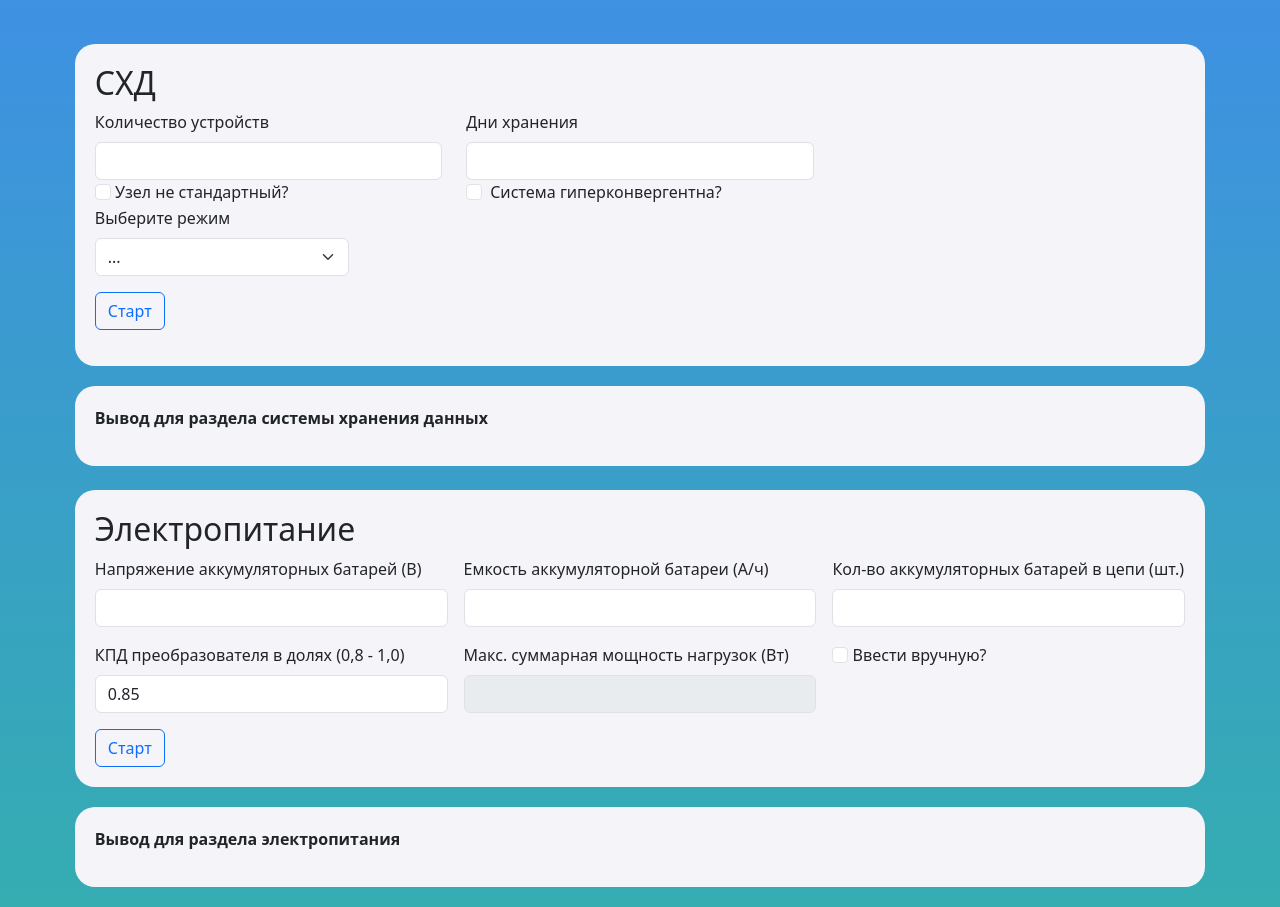
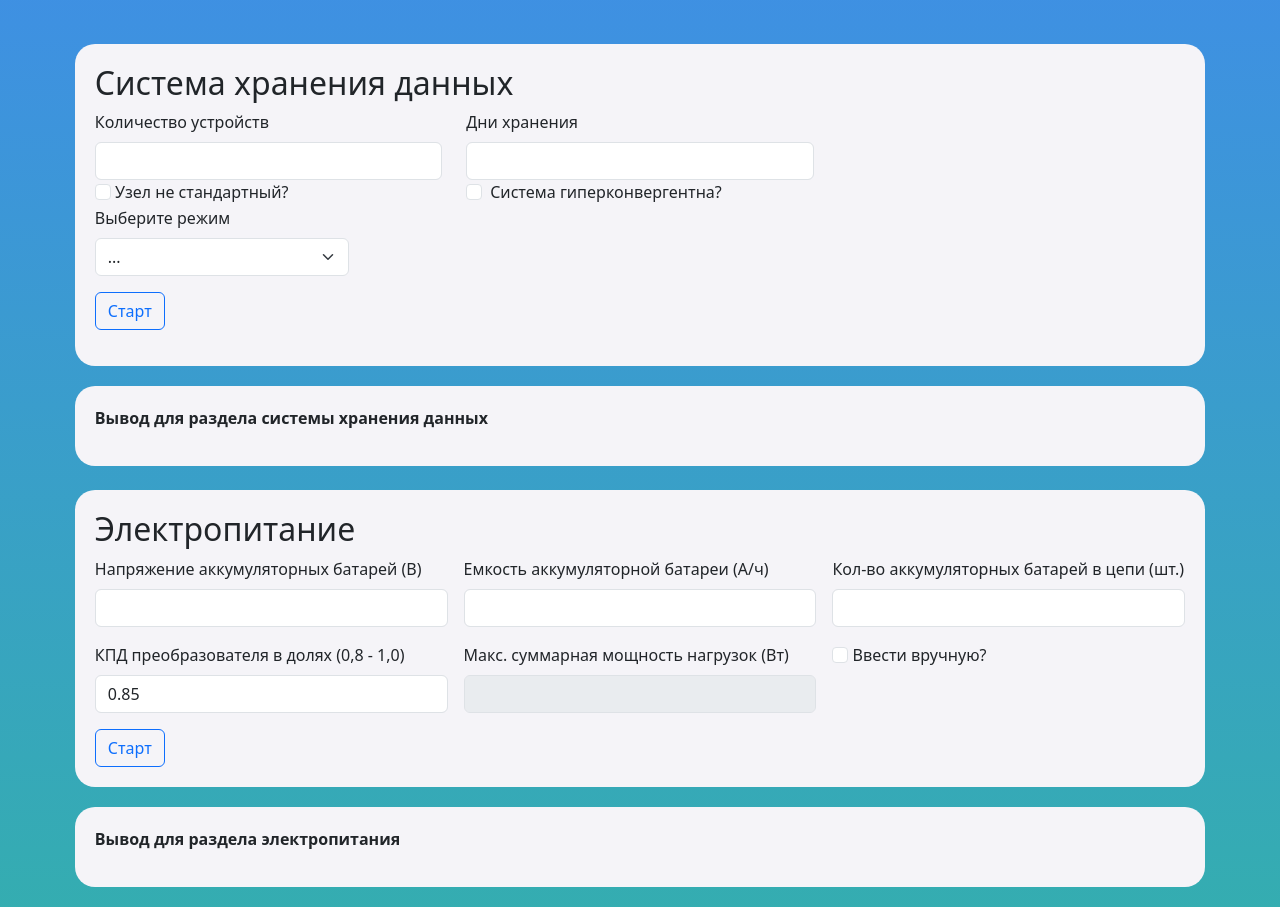
Before and after one commit to Axm749/PD_non_vue, a plain HTML site: page index.html in a window 1280 px wide. Drawn offline with Linux system fonts and the light colour scheme.

Commit message:
Update index.html

```diff
--- a/index.html
+++ b/index.html
@@ -15,7 +15,7 @@
 
      <form class="row g-3 needs-validation"  novalidate>
      <div class="container">
-      <h2>СХД</h2>
+      <h2>Система хранения данных</h2>
             <div class="row">
                 <div class="col-md-4">
                     <label for="users" class="form-label text-start" >Количество устройств</label>
```
